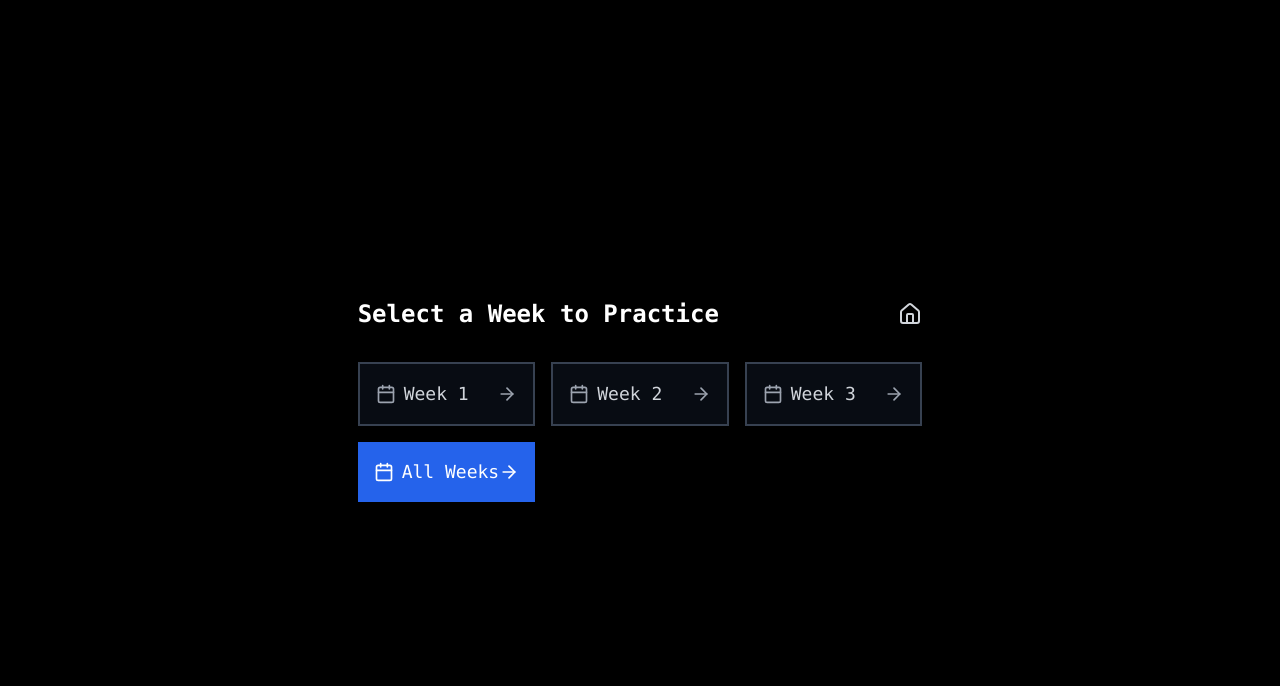
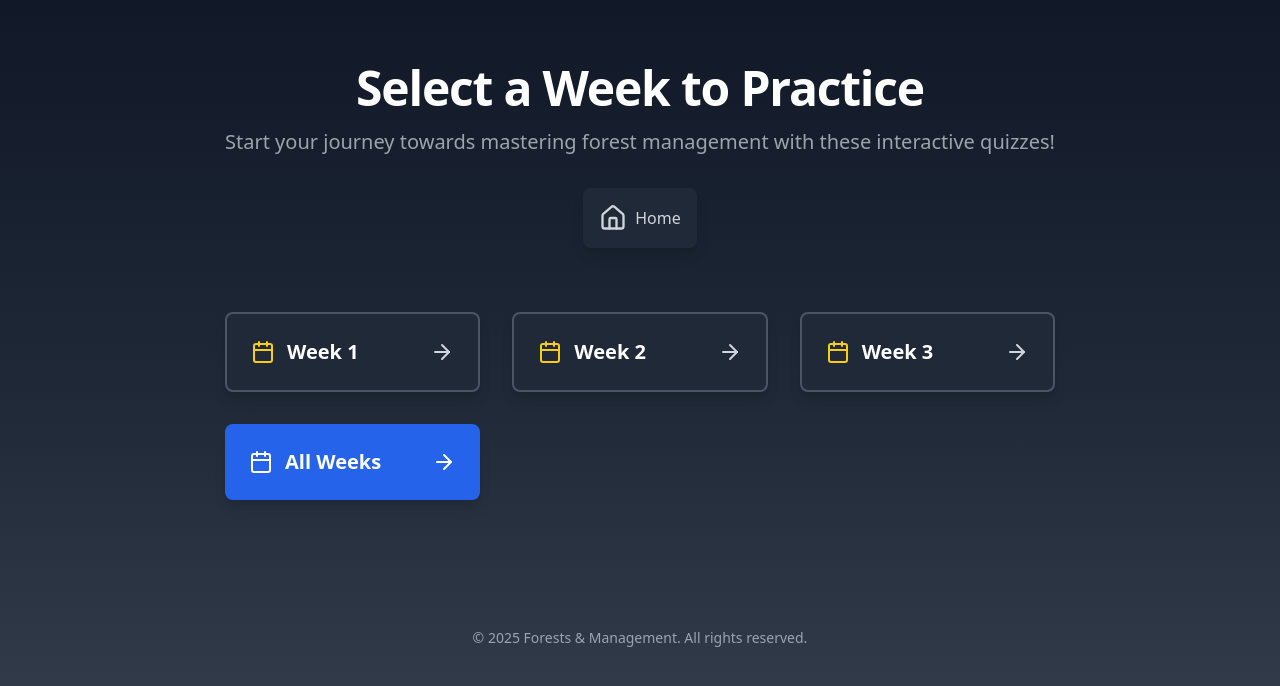
Before and after one commit to AishikTokdar/forest-nptel, a Next.js app: page /quiz in a window 1280 px wide. Shown: the top 686 px of the page. Built offline with nearby package versions, Linux system fonts and the light colour scheme.

Commit message:
Improvements

```diff
--- a/src/app/page.tsx
+++ b/src/app/page.tsx
@@ -1,5 +1,6 @@
 import React from "react";
-import { ArrowRight, Github, Leaf, Bird, Fish, TreePine } from "lucide-react";
+import { ArrowRight, TreePine, Leaf, Trees, Sprout, LeafyGreen, Mountain, Github } from "lucide-react";
+import { SpeedInsights } from '@vercel/speed-insights/next';
 import Link from "next/link";
 
 const FeatureCard = ({
@@ -11,7 +12,7 @@ const FeatureCard = ({
   title: string;
   description: string;
 }) => (
-  <div className="bg-gray-900/50 p-6 border border-gray-700 transition-all duration-300 hover:bg-gray-800 hover:shadow-lg hover:shadow-gray-700/50">
+  <div className="bg-gray-900/50 p-6 border border-gray-700 transition-all duration-300 hover:bg-gray-800 hover:shadow-lg hover:shadow-gray-700/50 rounded-lg">
     <Icon size={36} className="text-white mb-4" />
     <h2 className="text-xl font-bold mb-2">{title}</h2>
     <p className="text-gray-400 text-sm">{description}</p>
@@ -24,42 +25,47 @@ export default function Home() {
       <div className="max-w-5xl w-full relative z-10">
         <div className="mb-16 flex flex-col md:flex-row items-center justify-between">
           <div className="text-left mb-8 md:mb-0">
-            <h1 className="text-6xl font-bold mb-2 tracking-tighter font-sans">NPTEL</h1>
-            <h2 className="text-2xl font-light">Forests & Management Quiz</h2>
+            <h1 className="text-6xl font-bold mb-2 tracking-tighter font-sans text-green-400">
+              Forests & Management
+            </h1>
+            <h2 className="text-2xl font-light text-gray-300">
+              NPTEL Quiz & Learning Hub
+            </h2>
           </div>
-          <div className="h-0.5 w-24 bg-white md:hidden"></div>
           <div className="hidden md:flex space-x-4">
-            <Leaf className="text-green-400" size={48} />
-            <TreePine className="text-green-600" size={48} />
-            <Bird className="text-blue-400" size={48} />
-            <Fish className="text-blue-600" size={48} />
+            <Leaf className="text-green-400 transition-colors duration-300" size={48} />
+            <TreePine className="text-green-700 transition-colors duration-300" size={48} />
+            <Trees className="text-green-600 transition-colors duration-300" size={48} />
+            <Sprout className="text-teal-400 transition-colors duration-300" size={48} />
+            <LeafyGreen className="text-green-500 transition-colors duration-300" size={48} />
+            <Mountain className="text-blue-400 transition-colors duration-300" size={48} />
           </div>
         </div>
 
         <div className="grid grid-cols-1 md:grid-cols-3 gap-6 mb-12">
           <FeatureCard
-            icon={Leaf}
-            title="Comprehensive Coverage"
-            description="In-depth questions covering all aspects of the NPTEL Forests & Management course"
+            icon={TreePine}
+            title="Sustainable Forestry"
+            description="Learn about forest conservation, afforestation, and sustainable practices."
           />
           <FeatureCard
-            icon={TreePine}
-            title="Adaptive Learning"
-            description="Questions tailored to your knowledge level"
+            icon={Leaf}
+            title="Biodiversity & Ecology"
+            description="Understand the role of forests in maintaining biodiversity and ecosystems."
           />
           <FeatureCard
-            icon={Bird}
-            title="Precision"
-            description="Identify and improve weak areas"
+            icon={Sprout}
+            title="Adaptive Learning"
+            description="Tailored quizzes to strengthen your knowledge in forest management."
           />
         </div>
 
         <div className="flex flex-col md:flex-row justify-between items-center space-y-6 md:space-y-0 mb-12">
           <Link
             href="/quiz"
-            className="inline-flex items-center bg-green-600 text-white font-bold py-3 px-8 text-lg transition-all duration-300 hover:bg-green-700 group"
+            className="inline-flex items-center bg-green-600 text-white font-bold py-3 px-8 text-lg transition-all duration-300 hover:bg-green-700 group rounded-lg"
           >
-            Start FAT Preparation
+            Start Learning
             <ArrowRight
               className="ml-2 transform group-hover:translate-x-1 transition-transform"
               size={20}
@@ -69,7 +75,7 @@ export default function Home() {
             href="https://github.com/AishikTokdar/forest-nptel"
             target="_blank"
             rel="noopener noreferrer"
-            className="inline-flex items-center text-white hover:text-gray-300 transition-colors duration-300"
+            className="inline-flex items-center text-gray-300 hover:text-gray-400 transition-colors duration-300"
           >
             <Github className="mr-2" size={24} />
             View on GitHub
@@ -84,12 +90,12 @@ export default function Home() {
         </div>
       </div>
 
+      <SpeedInsights />
+
       <div className="absolute top-0 left-0 w-full h-full pointer-events-none overflow-hidden">
-        {/* <div className="absolute top-0 left-0 w-full h-64 bg-gradient-to-b from-gray-900 to-transparent"></div>
-        <div className="absolute bottom-0 left-0 w-full h-64 bg-gradient-to-t from-gray-900 to-transparent"></div> */}
         <div className="absolute top-0 left-0 w-full h-full bg-black"></div>
-        <div className="absolute -left-64 -top-64 w-128 h-128 bg-green-500 rounded-full mix-blend-multiply filter blur-3xl opacity-10 animate-blob"></div>
-        <div className="absolute -right-64 -bottom-64 w-128 h-128 bg-blue-500 rounded-full mix-blend-multiply filter blur-3xl opacity-10 animate-blob animation-delay-2000"></div>
+        <div className="absolute -left-64 -top-64 w-128 h-128 bg-green-600 rounded-full mix-blend-multiply filter blur-3xl opacity-20 animate-blob"></div>
+        <div className="absolute -right-64 -bottom-64 w-128 h-128 bg-blue-600 rounded-full mix-blend-multiply filter blur-3xl opacity-20 animate-blob animation-delay-2000"></div>
       </div>
     </div>
   );
--- a/src/app/quiz/[week]/page.tsx
+++ b/src/app/quiz/[week]/page.tsx
@@ -2,6 +2,7 @@
 
 import { questionsByWeek } from "@/data/questions";
 import { ArrowLeft, Check, X, RefreshCw } from "lucide-react";
+import { SpeedInsights } from '@vercel/speed-insights/next';
 import { useState, useEffect } from "react";
 import { Question } from "@/types/Question";
 import Link from "next/link";
@@ -140,7 +141,7 @@ export default function QuizPage({ params }: { params: { week: string } }) {
             </div>
           </div>
         ))}
-
+        <SpeedInsights />
         {!quizCompleted && (
           <button
             className="w-full my-6 px-4 py-2 bg-blue-600 text-white hover:bg-blue-700 transition-colors text-lg font-semibold "
--- a/src/app/quiz/page.tsx
+++ b/src/app/quiz/page.tsx
@@ -7,7 +7,7 @@ export default function QuizWeekSelector() {
   const weeks = Object.keys(questionsByWeek);
 
   return (
-    <div className="min-h-screen bg-black flex items-center justify-center">
+    <div className="min-h-screen bg-gradient-to-b from-gray-900 via-gray-800 to-gray-700 flex items-center justify-center">
       <WeekSelector weeks={weeks} />
     </div>
   );
--- a/src/components/WeekSelector.tsx
+++ b/src/components/WeekSelector.tsx
@@ -1,5 +1,6 @@
 import React from "react";
 import { Calendar, ArrowRight, Home } from "lucide-react";
+import { SpeedInsights } from '@vercel/speed-insights/next';
 import Link from "next/link";
 
 interface WeekSelectorProps {
@@ -8,39 +9,53 @@ interface WeekSelectorProps {
 
 const WeekSelector: React.FC<WeekSelectorProps> = ({ weeks }) => {
   return (
-    <div className="text-gray-300 py-12 px-4 sm:px-6 lg:px-8 font-mono">
-      <div className="max-w-3xl mx-auto">
-        <div className="flex justify-between items-center mb-8">
-          <h1 className="text-2xl font-bold text-white">Select a Week to Practice</h1>
-          <Link href="/" className="text-gray-300 hover:text-white">
-            <Home size={24} />
+    <div className="bg-gradient-to-b from-gray-900 via-gray-800 to-gray-700 min-h-screen h-full text-gray-300 py-16 px-8 sm:px-12 lg:px-16 font-sans flex flex-col items-center">
+      {/* Hero Section */}
+      <div className="max-w-5xl w-full text-center mb-16">
+        <h1 className="text-4xl sm:text-5xl font-extrabold text-white mb-4 tracking-tight">
+          Select a Week to Practice
+        </h1>
+        <p className="text-lg sm:text-xl text-gray-400 mb-8">
+          Start your journey towards mastering forest management with these interactive quizzes!
+        </p>
+        <Link href="/" className="text-gray-300 hover:text-white transition-colors duration-300 inline-flex items-center justify-center bg-gray-800 hover:bg-gray-700 p-4 rounded-lg shadow-lg">
+          <Home size={28} />
+          <span className="ml-2">Home</span>
         </Link>
       </div>
-        <div className="grid grid-cols-1 sm:grid-cols-2 md:grid-cols-3 gap-4">
+      <SpeedInsights />
+      {/* Weeks Section */}
+      <div className="grid grid-cols-1 sm:grid-cols-2 md:grid-cols-3 gap-8 mb-16 w-full max-w-5xl">
         {weeks.map((week) => (
           <Link
             key={week}
             href={`/quiz/${week}`}
-              className="bg-gray-900/50 border-2 border-gray-700 p-4  hover:bg-gray-800 transition-colors duration-300 flex items-center justify-between"
+            className="bg-gray-800 hover:bg-gray-700 border-2 border-gray-600 p-6 rounded-lg transition-all duration-300 transform hover:scale-105 shadow-lg hover:shadow-2xl flex items-center justify-between"
           >
-              <span className="flex items-center">
-                <Calendar className="mr-2 text-gray-400" size={20} />
-                <span className="text-lg">Week {week.replace("week", "")}</span>
-              </span>
-              <ArrowRight className="text-gray-400" size={20} />
+            <div className="flex items-center text-white">
+              <Calendar className="mr-3 text-yellow-400" size={24} />
+              <span className="text-lg sm:text-xl font-semibold">Week {week.replace("week", "")}</span>
+            </div>
+            <ArrowRight className="text-gray-300" size={24} />
           </Link>
         ))}
         <Link
           href="/quiz/all"
-            className="bg-blue-600 text-white p-4  hover:bg-blue-700 transition-colors duration-300 flex items-center justify-between"
+          className="bg-blue-600 text-white p-6 rounded-lg hover:bg-blue-700 transition-all duration-300 transform hover:scale-105 shadow-lg hover:shadow-2xl flex items-center justify-between"
         >
-            <span className="flex items-center">
-              <Calendar className="mr-2" size={20} />
-              <span className="text-lg">All Weeks</span>
-            </span>
-            <ArrowRight size={20} />
+          <div className="flex items-center">
+            <Calendar className="mr-3 text-white" size={24} />
+            <span className="text-lg sm:text-xl font-semibold">All Weeks</span>
+          </div>
+          <ArrowRight size={24} />
         </Link>
       </div>
+      <SpeedInsights />
+      {/* Footer Section */}
+      <div className="text-center mt-16">
+        <p className="text-gray-400 text-sm">
+          © 2025 Forests & Management. All rights reserved.
+        </p>
       </div>
     </div>
   );
```
Also changed, not shown: 1 other file (tests, documents, lock files or other folders). Lines whose indentation alone changed are shown as unchanged.
